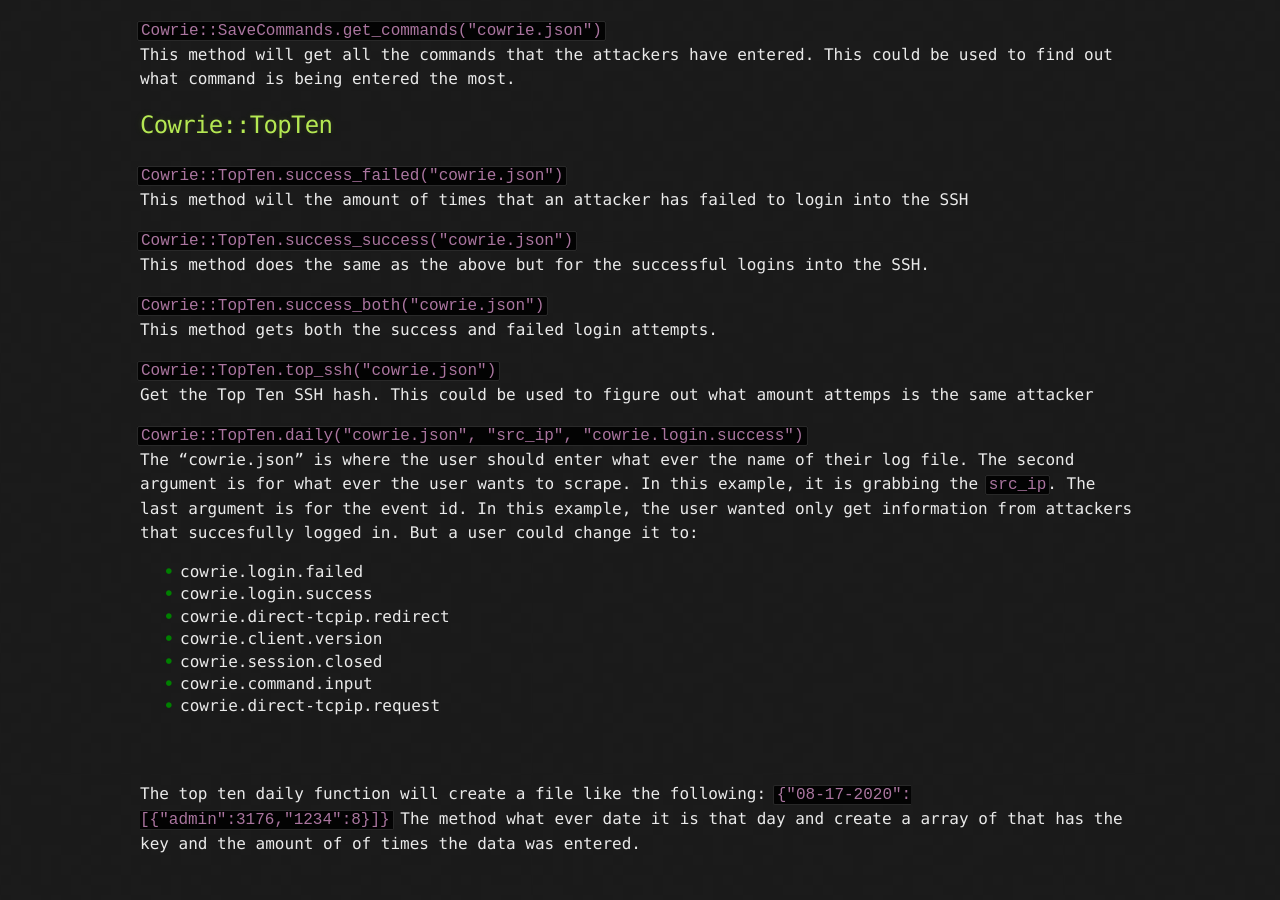
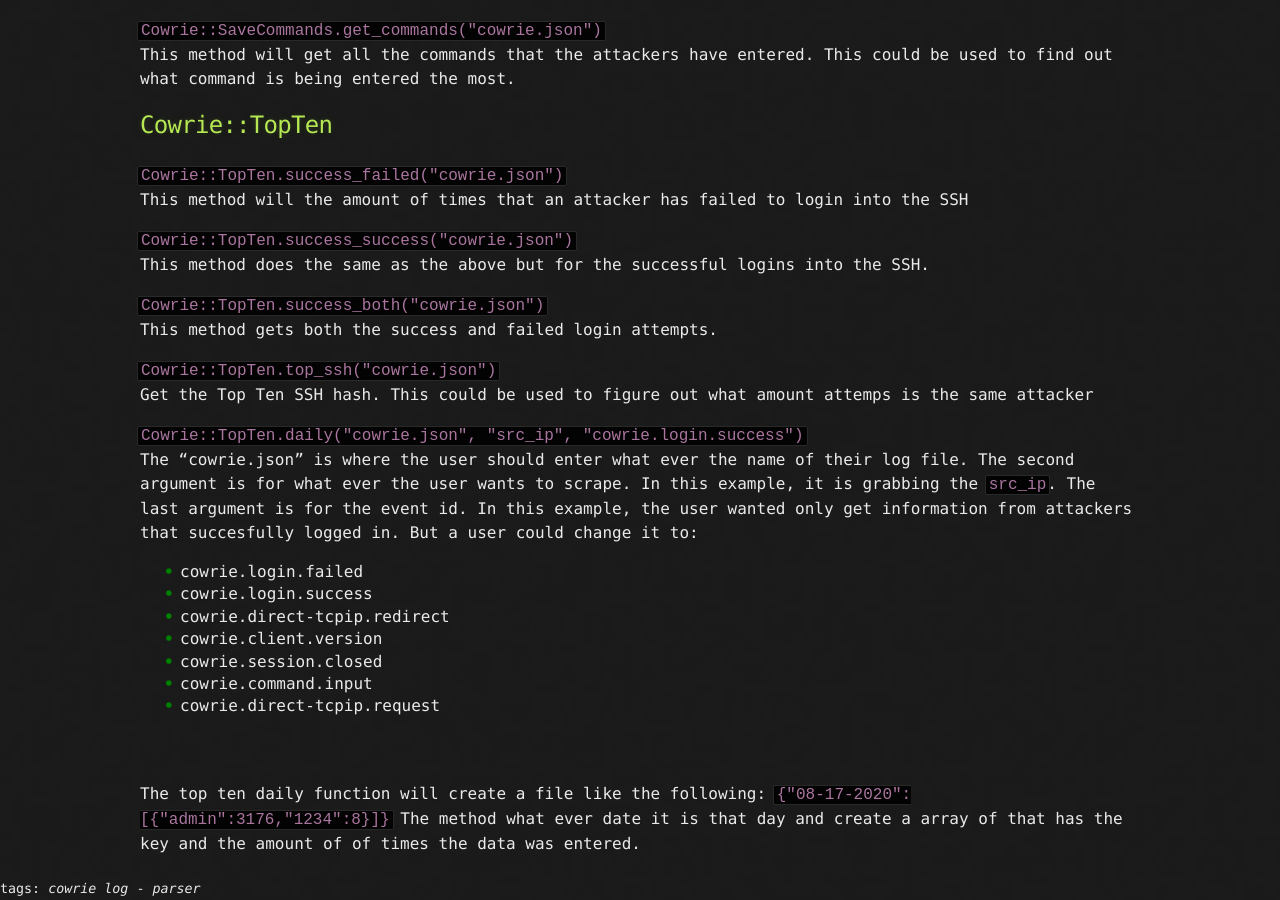
Before and after one commit to Michael-Meade/MinerFind, a Jekyll site: the page built from Projects/cowrie_log.md, in a window 1280 px wide and 900 px high, scrolled down 2418 px. Built offline with Jekyll 4.4.1, drawn with Linux system fonts in a browser that asks for light colours; our own code applies the rules of GitHub Pages for plain Markdown files; the repository's description, which GitHub fills in, is left out; before the commit the page ends 3294 px from its top, so only the background shows below that.

Commit message:
Update cowrie_log.md

```diff
--- a/Projects/cowrie_log.md
+++ b/Projects/cowrie_log.md
@@ -1,6 +1,7 @@
 ---
 title: "Cowrie Log parser"
 description: "A tool coded in ruby to parse cowrie log and save the information in json files"
+tags: [cowrie log, parser]
 ---
 
 # About
```
